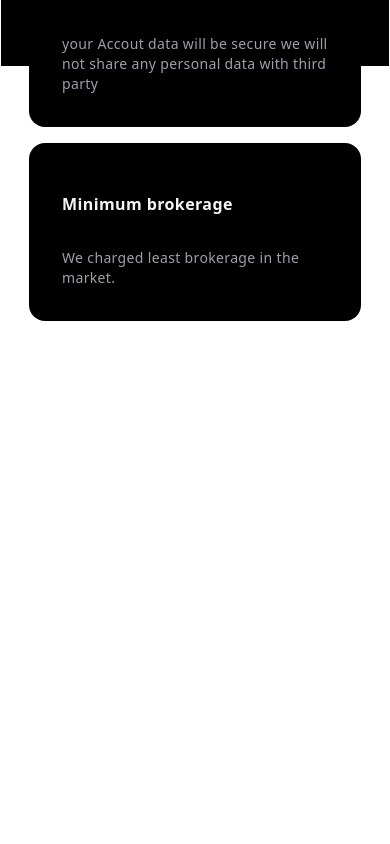
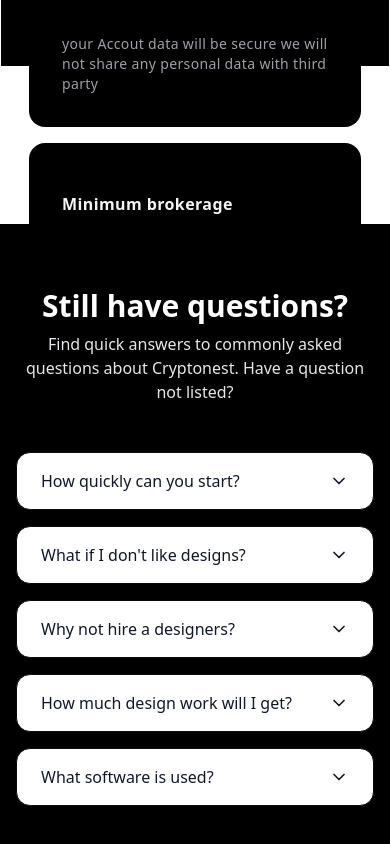
Before and after one commit to HimanshuGolyan01/CryptoNest, a Next.js app: page / in a window 390 px wide. Shown: the part 2816-3660 px from the top of the page. Before the commit the page ends 3186 px from the top, so only its background shows below. Built offline with nearby package versions, Linux system fonts and the light colour scheme.

Commit message:
chnages-feature-section

```diff
--- a/app/globals.css
+++ b/app/globals.css
@@ -41,6 +41,40 @@
   --radius-md: calc(var(--radius) - 2px);
   --radius-lg: var(--radius);
   --radius-xl: calc(var(--radius) + 4px);
+  --animate-marquee: marquee var(--duration) infinite linear;
+  --animate-marquee-vertical: marquee-vertical var(--duration) linear infinite;
+  @keyframes marquee {
+  from {
+    transform: translateX(0);
+    }
+  to {
+    transform: translateX(calc(-100% - var(--gap)));
+    }
+  }
+  @keyframes marquee-vertical {
+  from {
+    transform: translateY(0);
+    }
+  to {
+    transform: translateY(calc(-100% - var(--gap)));
+    }
+  }
+  @keyframes marquee {
+  from {
+    transform: translateX(0);
+    }
+  to {
+    transform: translateX(calc(-100% - var(--gap)));
+    }
+  }
+  @keyframes marquee-vertical {
+  from {
+    transform: translateY(0);
+    }
+  to {
+    transform: translateY(calc(-100% - var(--gap)));
+    }
+  }
 }
 
 :root {
@@ -137,3 +171,25 @@
     transform: translate(-50%, -40%) scale(1);
   }
 }
+
+@theme inline {
+  --animate-marquee: marquee var(--duration) infinite linear;
+  --animate-marquee-vertical: marquee-vertical var(--duration) linear infinite;
+
+  @keyframes marquee {
+    from {
+      transform: translateX(0);
+    }
+    to {
+      transform: translateX(calc(-100% - var(--gap)));
+    }
+  }
+  @keyframes marquee-vertical {
+    from {
+      transform: translateY(0);
+    }
+    to {
+      transform: translateY(calc(-100% - var(--gap)));
+    }
+  }
+}
--- a/app/page.js
+++ b/app/page.js
@@ -2,13 +2,14 @@ import Image from "next/image";
 import Navbar from "@/components/navbar";
 import Hero from "@/components/hero-section";
 import Features from "@/components/features";
-
+import FaqSection from "@/components/faq";
 export default function Home() {
   return (
     <div className="">
       <Navbar/>
       <Hero/>
       <Features/>
+      <FaqSection/>
     </div>
   );
 }
--- /dev/null
+++ b/components/faq.jsx
@@ -0,0 +1,84 @@
+"use client"
+import { useState } from 'react';
+import { motion, AnimatePresence } from 'framer-motion';
+import { ChevronDown } from 'lucide-react';
+const faqs = [
+  {
+    question: 'How quickly can you start?',
+    answer: 'We can usually start within 24-48 hours after confirming your request.',
+  },
+  {
+    question: "What if I don't like designs?",
+    answer: 'We offer unlimited revisions until you’re satisfied with the result.',
+  },
+  {
+    question: 'Why not hire a designers?',
+    answer: 'Hiring full-time designers can be expensive and time-consuming. We’re flexible, fast, and cost-effective.',
+  },
+  {
+    question: 'How much design work will I get?',
+    answer: 'You’ll get a consistent stream of high-quality designs depending on the plan you choose.',
+  },
+  {
+    question: 'What software is used?',
+    answer: 'We mainly use Figma, Adobe Suite, and other industry-standard tools.',
+  },
+];
+
+const FaqSection = () => {
+  const [openIndex, setOpenIndex] = useState(null);
+
+  const toggle = (index) => {
+    setOpenIndex(index === openIndex ? null : index);
+  };
+
+  return (
+      <div className="absolute z-50 top-[190rem] bg-black w-full mx-auto py-16 px-4 sm:px-6 lg:px-8">
+      <div className="max-w-3xl mx-auto text-center relative">
+        <h2 className="text-3xl font-bold text-white">Still have questions?</h2>
+        <p className="mt-2 text-gray-200">
+          Find quick answers to commonly asked questions about Cryptonest. Have a question not listed?
+        </p>
+      </div>
+
+      <div className="mt-12 max-w-xl mx-auto space-y-4 relative z-50">
+        {faqs.map((faq, i) => (
+          <div
+            key={i}
+            className="bg-white rounded-xl shadow-sm border overflow-hidden"
+          >
+            <button
+              className="w-full flex items-center justify-between px-6 py-4 text-left font-medium text-gray-900 focus:outline-none"
+              onClick={() => toggle(i)}
+            >
+              {faq.question}
+              <motion.span
+                animate={{ rotate: openIndex === i ? 180 : 0 }}
+                transition={{ duration: 0.2 }}
+              >
+                <ChevronDown className="w-5 h-5" />
+              </motion.span>
+            </button>
+
+            <AnimatePresence>
+              {openIndex === i && (
+                <motion.div
+                  key="content"
+                  initial={{ height: 0, opacity: 0 }}
+                  animate={{ height: 'auto', opacity: 1 }}
+                  exit={{ height: 0, opacity: 0 }}
+                  transition={{ duration: 0.3 }}
+                  className="px-6 pb-4 text-gray-700"
+                >
+                  {faq.answer}
+                </motion.div>
+              )}
+            </AnimatePresence>
+          </div>
+        ))}
+      </div>
+    </div>
+  );
+};
+
+export default FaqSection;
--- a/components/ui/spotlight.jsx
+++ b/components/ui/spotlight.jsx
@@ -8,7 +8,7 @@ export const Spotlight = ({
   return (
     (<svg
       className={cn(
-        "animate-spotlight pointer-events-none absolute z-[1]  min-h-[180rem] w-[138%] lg:w-[84%] opacity-0",
+        "animate-spotlight pointer-events-none absolute z-[1]  min-h-[180rem] w-[138%] lg:w-[84%] ",
         className
       )}
       xmlns="http://www.w3.org/2000/svg"
```
Also changed, not shown: components/footer-section.jsx (added).
